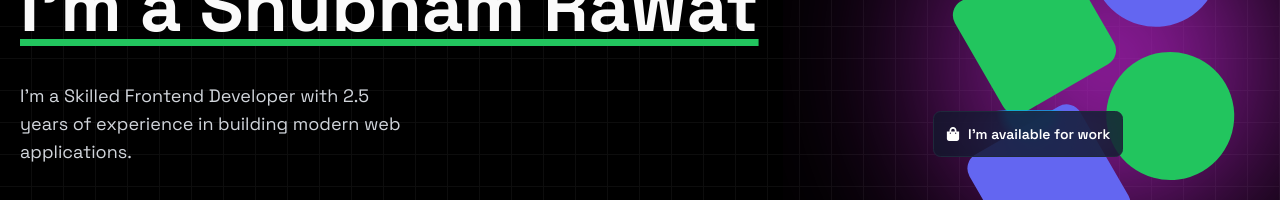
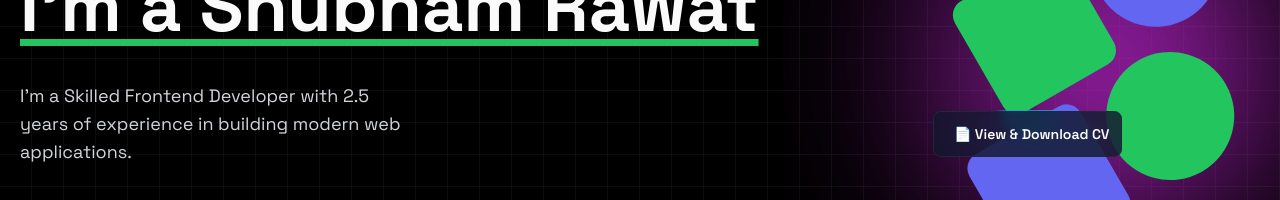
Before and after one commit to Shubhamrawatbox/portfolio-next.js, a Next.js app: page / in a window 1280 px wide. Shown: the part 294-494 px from the top of the page. Built offline with nearby package versions, Linux system fonts and the light colour scheme.

Commit message:
some new changes

```diff
--- a/app/(home)/components/Experience.tsx
+++ b/app/(home)/components/Experience.tsx
@@ -6,6 +6,7 @@ import Title from "./Title";
 const content = [
   {
     title: "Software Developer",
+    companyName:"I2pify (June 2023 - April 2024)",
     description:
       "Worked on the development of a browser-based application using React and TypeScript, contributing to a 20% increase in user engagement.Enhanced application performance through optimization of REST API calls, leading to a 15% improvement in page speed. Collaborated effectively with cross-functional teams to ensure the timely delivery of project milestones as a Software Developer at I2pify",
     content: (
@@ -16,6 +17,7 @@ const content = [
   },
   {
     title: "Frontend Developer",
+    companyName:"Turning Cloud Solution  ( July 2022 - June 2023)",
     description:
       " My primary responsibility is to develop and maintain the frontend components of the SupplyMint application using ReactJS. This involves translating UI/UX designs into high-quality code, ensuring responsiveness, and optimizing the user experience.  Write unit tests and perform thorough testing of frontend components to ensure reliability, stability, and compatibility across different browsers and devices. Debug and troubleshoot issues reported by users or detected during testing phases.",
     content: (
@@ -26,6 +28,7 @@ const content = [
   },
   {
     title: "Frontend Developer Intern",
+    companyName:"Esports4G  (January 2022 - July 2022)",
     description:
       " Developed and maintained several React-based web applications using Redux for state management and Axios for HTTP requests. Collaborated with cross-functional teams to design and implement UI features that improved the user experience and increased engagement. Participated in code reviews and contributed to improving the overall quality and maintainability of the codebase.",
     content: (
--- a/app/(home)/components/HeroSection.tsx
+++ b/app/(home)/components/HeroSection.tsx
@@ -20,8 +20,11 @@ const HeroSection = () => {
             "I'm a Skilled Frontend Developer with 2.5 years of experience in building modern web applications."
           }
         </p>
-        <Link href={"mailto:shubhamrawatbox@gmail.com"} className="inline-block group">
-          <Title text="Contact Me"/>
+        <Link
+          href={"mailto:shubhamrawatbox@gmail.com"}
+          className="inline-block group"
+        >
+          <Title text="Contact Me" />
         </Link>
       </div>
       <div className="relative">
@@ -37,10 +40,20 @@ const HeroSection = () => {
           <div className="glow absolute top-[40%] right-[50%]"></div>
         </div>
         <div className="absolute bottom-5 sm:bottom-16 left-0 sm:-left-10">
-        <Button borderRadius="0.5rem" className="p-3 font-semibold flex items-center">
-        <FaShoppingBag />
-          <p className="ml-2">{"I'm available for work"}</p>
-        </Button>
+          <Link
+            href={
+              "https://drive.google.com/file/d/13PFthdmLzZ0_02376nYbZ22WEdj3_q1X/view?usp=sharing"
+            }
+            target="_blank"
+            download
+          >
+            <Button
+              borderRadius="0.5rem"
+              className="p-3 font-semibold"
+            >
+              <p className="ml-2">{" 📄 View & Download CV"}</p>
+            </Button>
+          </Link>
         </div>
       </div>
     </div>
--- a/components/ui/sticky-scroll-reveal.tsx
+++ b/components/ui/sticky-scroll-reveal.tsx
@@ -12,6 +12,7 @@ export const StickyScroll = ({
     title: string;
     description: string;
     content?: React.ReactNode | any;
+    companyName:string
   }[];
   contentClassName?: string;
 }) => {
@@ -78,6 +79,17 @@ export const StickyScroll = ({
                 animate={{
                   opacity: activeCard === index ? 1 : 0.3,
                 }}
+                className="text-sm font-bold text-gray-500"
+              >
+                {item.companyName}
+              </motion.p>
+              <motion.p
+                initial={{
+                  opacity: 0,
+                }}
+                animate={{
+                  opacity: activeCard === index ? 1 : 0.3,
+                }}
                 className="text-kg text-slate-300 max-w-sm mt-10"
               >
                 {item.description}
```
